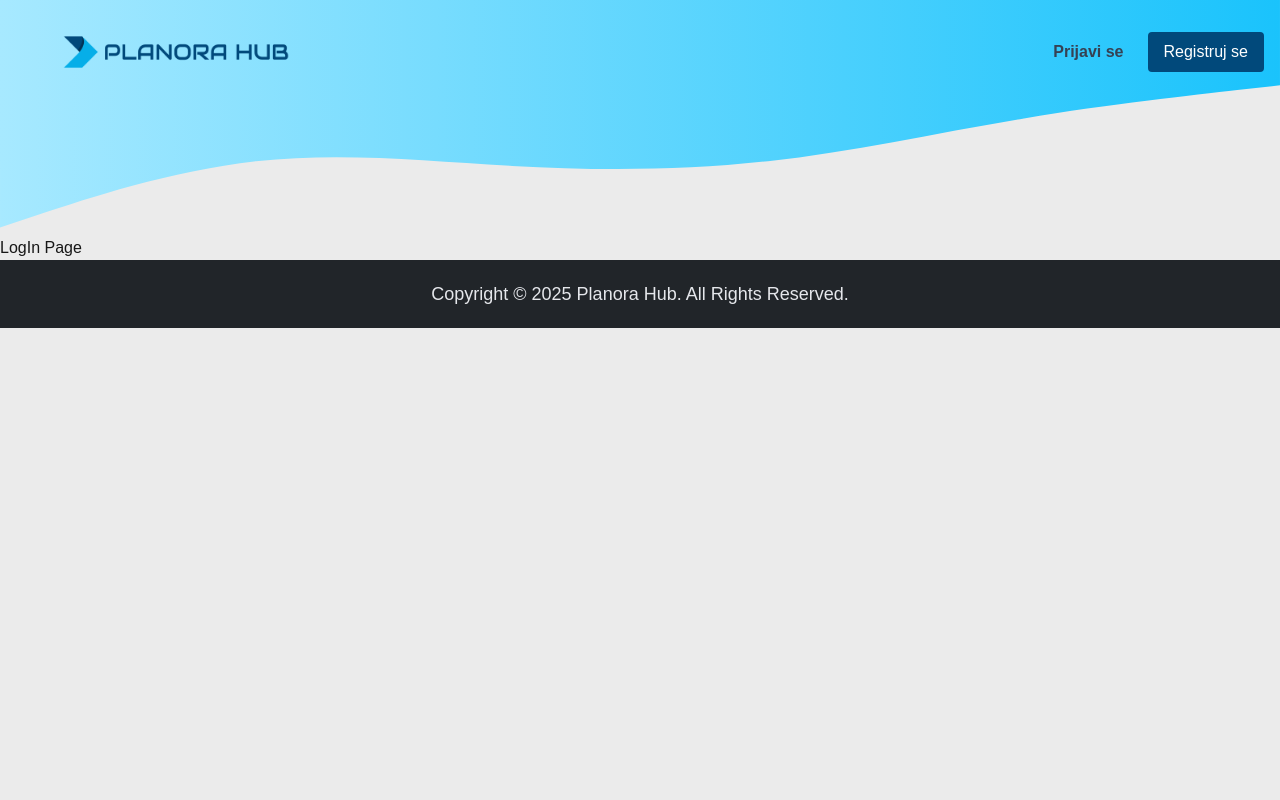
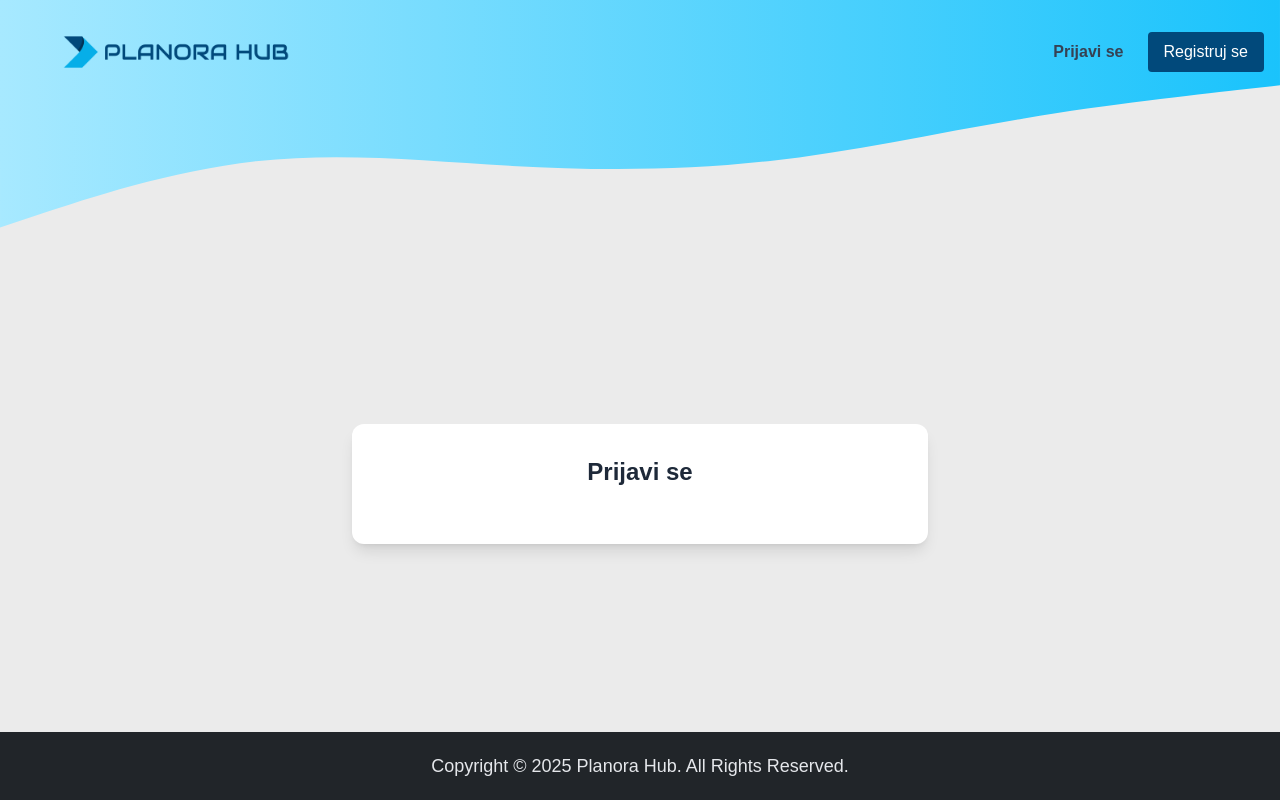
Before and after one commit to RadojkoR/planora, a Next.js app: page /log-in in a window 1280 px wide. Built offline with nearby package versions, Linux system fonts and the light colour scheme.

Commit message:
added Login page

```diff
--- a/src/app/log-in/page.tsx
+++ b/src/app/log-in/page.tsx
@@ -1,3 +1,19 @@
+
 export default function LogIn() {
-  return <h2>LogIn Page</h2>;
+  return (
+    <main className="mainContainer flex-center flex-grow">
+      <div className="w-full sm:w-xl max-w-xxl bg-white shadow-lg rounded-xl p-8">
+        <h1 className="text-2xl font-bold text-center text-gray-800 mb-6">
+          Prijavi se
+        </h1>
+
+        {/* <p className="mt-4 text-sm text-center text-gray-600">
+          Već imaš nalog?{" "}
+          <Link href="/login" className="text-blue-600 hover:underline">
+            Prijavi se
+          </Link>
+        </p> */}
+      </div>
+    </main>
+  );
 }
```
